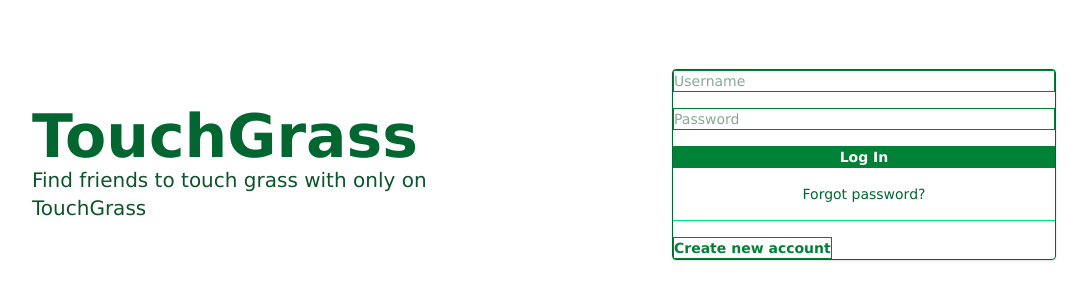
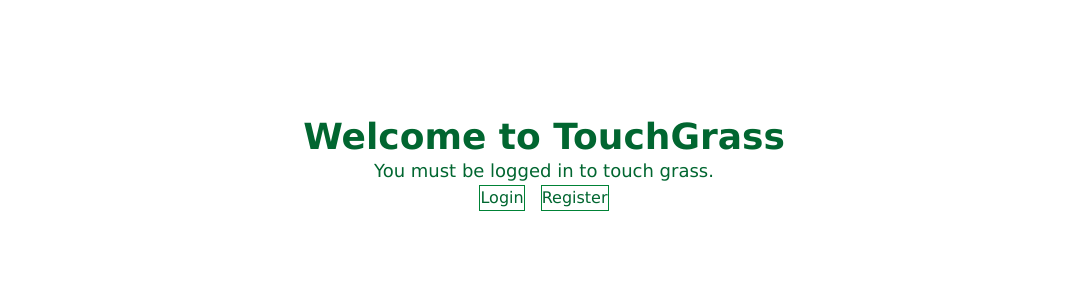
Before and after one commit to DharshanPalani/touchGrass_frontend, a React (Vite) app: page / in a window 1280 px wide. Before the commit this address led to /login. Shown: the part 236-536 px from the top of the page, without its empty margins (96-1183 px from the left). Built offline with nearby package versions, Linux system fonts and the light colour scheme; no server answers.

Commit message:
changes to app.tsx

```diff
--- a/src/App.tsx
+++ b/src/App.tsx
@@ -4,37 +4,80 @@ import Home from "./pages/Home";
 import Login from "./pages/Auth/Login";
 import Register from "./pages/Auth/Register";
 import Profile from "./profile/Profile";
+import Logout from "./pages/Auth/Logout";
 import { api } from "./utils/api";
-import { useEffect } from "react";
+import { useEffect, useState } from "react";
 
 import Navbar from "./components/Navbar";
 import Sidebar from "./components/Sidebar";
-import Logout from "./pages/Auth/Logout";
 
 function App() {
   const navigate = useNavigate();
   const location = useLocation();
 
-  const hideLayout =
+  const [isAuthenticated, setIsAuthenticated] = useState<boolean | null>(null);
+
+  const isAuthPage =
     location.pathname === "/login" || location.pathname === "/register";
 
   useEffect(() => {
     api
       .get("/me", { withCredentials: true })
-      .then(() => {})
+      .then(() => {
+        setIsAuthenticated(true);
+      })
       .catch(() => {
-        alert("Login to use daw!");
+        setIsAuthenticated(false);
       });
-  }, [navigate]);
+  }, []);
+
+  if (isAuthenticated === null) {
+    return (
+      <div className="flex items-center justify-center min-h-screen text-green-800">
+        Checking authentication...
+      </div>
+    );
+  }
 
   return (
     <>
-      {!hideLayout && <Navbar />}
-      <div className={`flex ${hideLayout ? "" : "min-h-screen"}`}>
-        {!hideLayout && <Sidebar />}
+      {!isAuthPage && isAuthenticated && <Navbar />}
+      <div className={`flex ${!isAuthPage && "min-h-screen"}`}>
+        {!isAuthPage && isAuthenticated && <Sidebar />}
+
         <div className="flex-1 bg-white p-6">
           <Routes>
-            <Route path="/" element={<Home />} />
+            <Route
+              path="/"
+              element={
+                isAuthenticated ? (
+                  <Home />
+                ) : (
+                  <div className="flex flex-col items-center justify-center text-center min-h-screen text-green-800">
+                    <h1 className="text-4xl font-bold mb-6">
+                      Welcome to TouchGrass
+                    </h1>
+                    <p className="text-lg mb-4">
+                      You must be logged in to touch grass.
+                    </p>
+                    <div className="flex gap-4">
+                      <button
+                        onClick={() => navigate("/login")}
+                        className="border border-green-700 px-6 py-2 text-green-800 hover:bg-green-700 hover:text-white transition"
+                      >
+                        Login
+                      </button>
+                      <button
+                        onClick={() => navigate("/register")}
+                        className="border border-green-700 px-6 py-2 text-green-800 hover:bg-green-700 hover:text-white transition"
+                      >
+                        Register
+                      </button>
+                    </div>
+                  </div>
+                )
+              }
+            />
             <Route path="/login" element={<Login />} />
             <Route path="/register" element={<Register />} />
             <Route path="/logout" element={<Logout />} />
```
